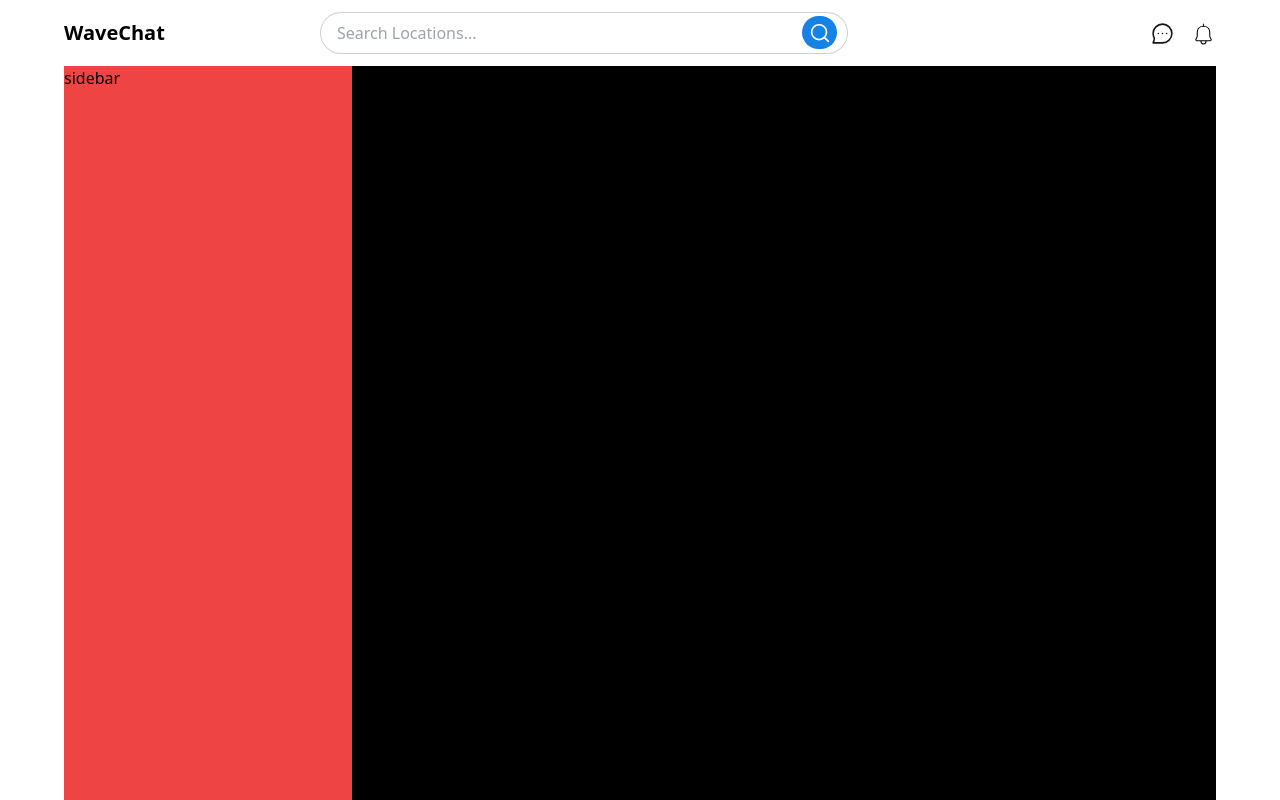
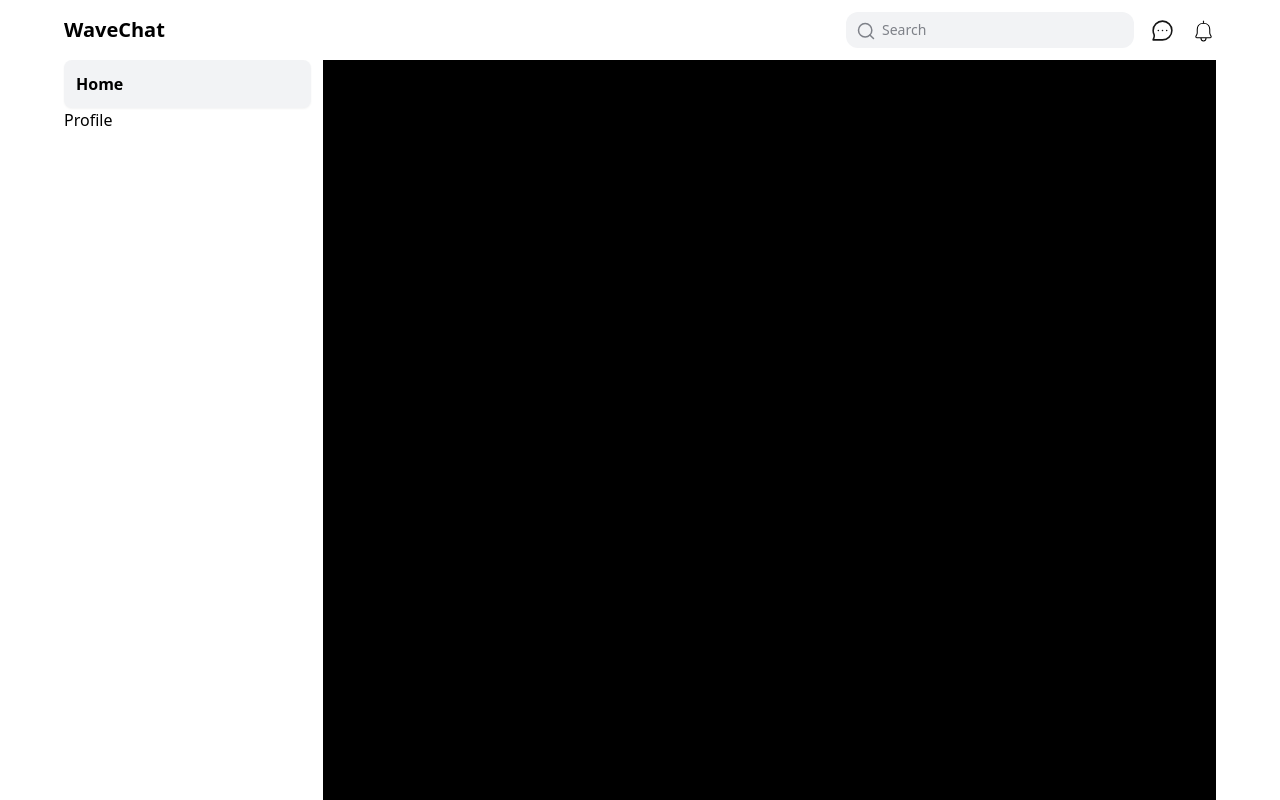
Before and after one commit to ornob90/Social-Media-Website, a Next.js app: page / in a window 1280 px wide. Shown: the top 800 px of the page. Built offline with nearby package versions, Linux system fonts and the light colour scheme.

Commit message:
Start Refactoring Links component to match redesign

```diff
--- a/src/app/@sidebar/page.tsx
+++ b/src/app/@sidebar/page.tsx
@@ -1,8 +1,13 @@
 import Drawer from "@/components/shared/drawer/Drawer";
+import Links from "@/components/shared/navbar/Links/Links";
 import React from "react";
 
 const Sidebar = () => {
-  return <Drawer>sidebar</Drawer>;
+  return (
+    <Drawer>
+      <Links />
+    </Drawer>
+  );
 };
 
 export default Sidebar;
--- a/src/app/layout.tsx
+++ b/src/app/layout.tsx
@@ -18,9 +18,9 @@ export default function RootLayout({
     <html lang="en">
       <body className="">
         <Navbar />
-        <div className="w-[90%] grid grid-cols-8 max-w-[1512px] mx-auto">
+        <div className="w-[90%] grid grid-cols-9 gap-3 max-w-[1512px] mx-auto">
           <div className="col-span-2 relative">{sidebar}</div>
-          <div className="col-span-6 ">{children}</div>
+          <div className="col-span-7">{children}</div>
         </div>
       </body>
     </html>
--- a/src/components/shared/drawer/Drawer.tsx
+++ b/src/components/shared/drawer/Drawer.tsx
@@ -2,7 +2,7 @@ import React from "react";
 
 const Drawer = ({ children }: { children: React.ReactNode }) => {
   return (
-    <aside className=" min-h-screen bg-red-500 sticky top-0 left-[5%] hover:w-0 w-full duration-500">
+    <aside className=" min-h-screen mr-3 dark:bg-dark-primary sticky top-0 left-[5%] w-full duration-500">
       {children}
     </aside>
   );
--- a/src/components/shared/navbar/Links/Links.tsx
+++ b/src/components/shared/navbar/Links/Links.tsx
@@ -1,74 +1,13 @@
-"use client";
-import { LinkType } from "@/types/global.types";
-import Image from "next/image";
 import Link from "next/link";
-import { usePathname, useSearchParams } from "next/navigation";
+import React from "react";
 
-type Links = {
-  mobile?: boolean;
-  setMenuOpen?: Function;
-  navLinks: LinkType[];
-  flexCol?: boolean;
-};
-
-const Links = ({ mobile, setMenuOpen, navLinks, flexCol }: Links) => {
-  const pathname = usePathname();
-  const searchParams = useSearchParams();
-
-  const activeSideNav = searchParams.get("active-side-nav");
+const Links = () => {
   return (
-    <ul
-      className={`${
-        mobile
-          ? "flex gap-3   items-end px-[10%]"
-          : "justify-end items-center hidden  md:flex "
-      } ${flexCol ? "flex-col gap-2" : "gap-4"}`}
-    >
-      {navLinks?.map((link) => (
-        <li key={link.src} className={`${flexCol ? "w-full" : ""} `}>
-          <Link
-            href={link.href}
-            className={` flex items-center ${
-              pathname === link.href
-                ? "text-dark font-bold rounded-[8px]"
-                : "text-light"
-            }
-            ${
-              flexCol
-                ? "flex gap-2 hover:bg-light-gray hover:rounded-[14px] duration-300 px-4 py-3 border-b"
-                : ""
-            }
-            ${
-              flexCol && activeSideNav === link?.name?.toLocaleLowerCase()
-                ? "bg-light-gray rounded-[14px]"
-                : ""
-            }
-            ${
-              flexCol && pathname === link?.href && !activeSideNav
-                ? "bg-light-gray rounded-[14px]"
-                : ""
-            }
-            `}
-            onClick={() => mobile && setMenuOpen?.(false)}
-          >
-            <Image
-              src={link.src}
-              alt={link.alt}
-              width={link.width}
-              height={link.height}
-            />
-            {link.showName && (
-              <p className="font-semibold text-md">{link.name}</p>
-            )}
-          </Link>
-        </li>
-      ))}
-
-      {/* <li
-        className={`border-2 border-black  rounded-full ${
-          mobile ? "w-[30px] h-[24px]" : "h-[33px] w-[33px]"
-        }`}
-      ></li> */}
+    <ul className="flex-col gap-2">
+      <li className="bg-light-gray py-3 px-3 font-semibold dark:text-white dark:bg-dark-gray rounded-lg shadow-sm">
+        Home
+      </li>
+      <li>Profile</li>
     </ul>
   );
 };
--- /dev/null
+++ b/src/components/shared/navbar/Links/LinksOld.tsx
@@ -0,0 +1,76 @@
+"use client";
+import { LinkType } from "@/types/global.types";
+import Image from "next/image";
+import Link from "next/link";
+import { usePathname, useSearchParams } from "next/navigation";
+
+type Links = {
+  mobile?: boolean;
+  setMenuOpen?: Function;
+  navLinks: LinkType[];
+  flexCol?: boolean;
+};
+
+const Links = ({ mobile, setMenuOpen, navLinks, flexCol }: Links) => {
+  const pathname = usePathname();
+  const searchParams = useSearchParams();
+
+  const activeSideNav = searchParams.get("active-side-nav");
+  return (
+    <ul
+      className={`${
+        mobile
+          ? "flex gap-3   items-end px-[10%]"
+          : "justify-end items-center hidden  md:flex "
+      } ${flexCol ? "flex-col gap-2" : "gap-4"}`}
+    >
+      {navLinks?.map((link) => (
+        <li key={link.src} className={`${flexCol ? "w-full" : ""} `}>
+          <Link
+            href={link.href}
+            className={` flex items-center ${
+              pathname === link.href
+                ? "text-dark font-bold rounded-[8px]"
+                : "text-light"
+            }
+            ${
+              flexCol
+                ? "flex gap-2 hover:bg-light-gray hover:rounded-[14px] duration-300 px-4 py-3 border-b"
+                : ""
+            }
+            ${
+              flexCol && activeSideNav === link?.name?.toLocaleLowerCase()
+                ? "bg-light-gray rounded-[14px]"
+                : ""
+            }
+            ${
+              flexCol && pathname === link?.href && !activeSideNav
+                ? "bg-light-gray rounded-[14px]"
+                : ""
+            }
+            `}
+            onClick={() => mobile && setMenuOpen?.(false)}
+          >
+            <Image
+              src={link.src}
+              alt={link.alt}
+              width={link.width}
+              height={link.height}
+            />
+            {link.showName && (
+              <p className="font-semibold text-md">{link.name}</p>
+            )}
+          </Link>
+        </li>
+      ))}
+
+      {/* <li
+        className={`border-2 border-black  rounded-full ${
+          mobile ? "w-[30px] h-[24px]" : "h-[33px] w-[33px]"
+        }`}
+      ></li> */}
+    </ul>
+  );
+};
+
+export default Links;
--- a/src/components/shared/navbar/MobileMenu/MobileMenu.tsx
+++ b/src/components/shared/navbar/MobileMenu/MobileMenu.tsx
@@ -4,7 +4,7 @@ import Image from "next/image";
 // import menuIcon from "/assets/menu.svg";
 // import closeMenuIcon from "/assets/closeMenu.svg";
 import { useState } from "react";
-import Links from "../Links/Links";
+import Links from "../Links/LinksOld";
 
 const MobileMenu = () => {
   const [menuOpen, setMenuOpen] = useState(false);
--- a/src/components/shared/navbar/Navbar.tsx
+++ b/src/components/shared/navbar/Navbar.tsx
@@ -1,7 +1,7 @@
 import React from "react";
 import MobileMenu from "./MobileMenu/MobileMenu";
 import Search from "./Search/Search";
-import Links from "./Links/Links";
+import Links from "./Links/LinksOld";
 import { navDesktopLinks } from "@/data/navLinks";
 const Navbar = () => {
   return (
@@ -21,7 +21,7 @@ const Navbar = () => {
         </div>
 
         {/* Search and  Nav Links for Desktop*/}
-        <div className="flex items-center justify-between md:col-span-5">
+        <div className="flex items-center  justify-end gap-4 md:col-span-5">
           <Search />
           <Links navLinks={navDesktopLinks} />
         </div>
--- a/src/components/shared/navbar/Search/Search.tsx
+++ b/src/components/shared/navbar/Search/Search.tsx
@@ -7,18 +7,18 @@ const Search = () => {
   const [searchQuery, setSearchQuery] = useState("");
 
   return (
-    <div className="w-full md:w-[60%] lg:w-[55%] md:ml-16">
+    <div className="w-full md:w-[60%] lg:w-[30%] md:ml-16 rounded-xl ">
       <form className="relative ">
         <input
           onChange={(e) => setSearchQuery(e.target.value)}
           onFocus={() => setIsSearching(true)}
           type="text"
-          className="w-full py-2 border rounded-full border-[#6464644d] pl-4 text-sm md:text-base focus:outline-none"
-          placeholder="Search Locations..."
+          className="w-full py-2 rounded-xl bg-light-gray  placeholder:text-dark-gray  pl-9 text-sm  focus:outline-none"
+          placeholder="Search "
         />
         {/* Search Icon  */}
-        <div className="h-[30px] md:h-[33px] w-[35px] bg-primary rounded-full absolute top-[10%] right-[2%] sm:right-[1%] md:right-[2%] flex justify-center items-center ">
-          <div className="relative w-[18px] md:w-[20px] h-[18px] md:h-[20px]">
+        <div className="h-[30px] md:h-[33px] w-[35px]  rounded-lg  absolute top-[8%] left-[1%]  flex justify-center items-center ">
+          <div className="relative w-[18px] h-[18px]">
             <Image src={"/assets/search.svg"} alt="Search Icon" fill />
           </div>
         </div>
--- a/src/components/ui/home/LeftNavigation/LeftNavigation.tsx
+++ b/src/components/ui/home/LeftNavigation/LeftNavigation.tsx
@@ -1,6 +1,5 @@
-import Links from "@/components/shared/navbar/Links/Links";
+import Links from "@/components/shared/navbar/Links/LinksOld";
 import { sideHomeLinks } from "@/data/navLinks";
-import React from "react";
 
 const LeftNavigation = () => {
   return (
```
Also changed, not shown: public/assets/search.svg.
